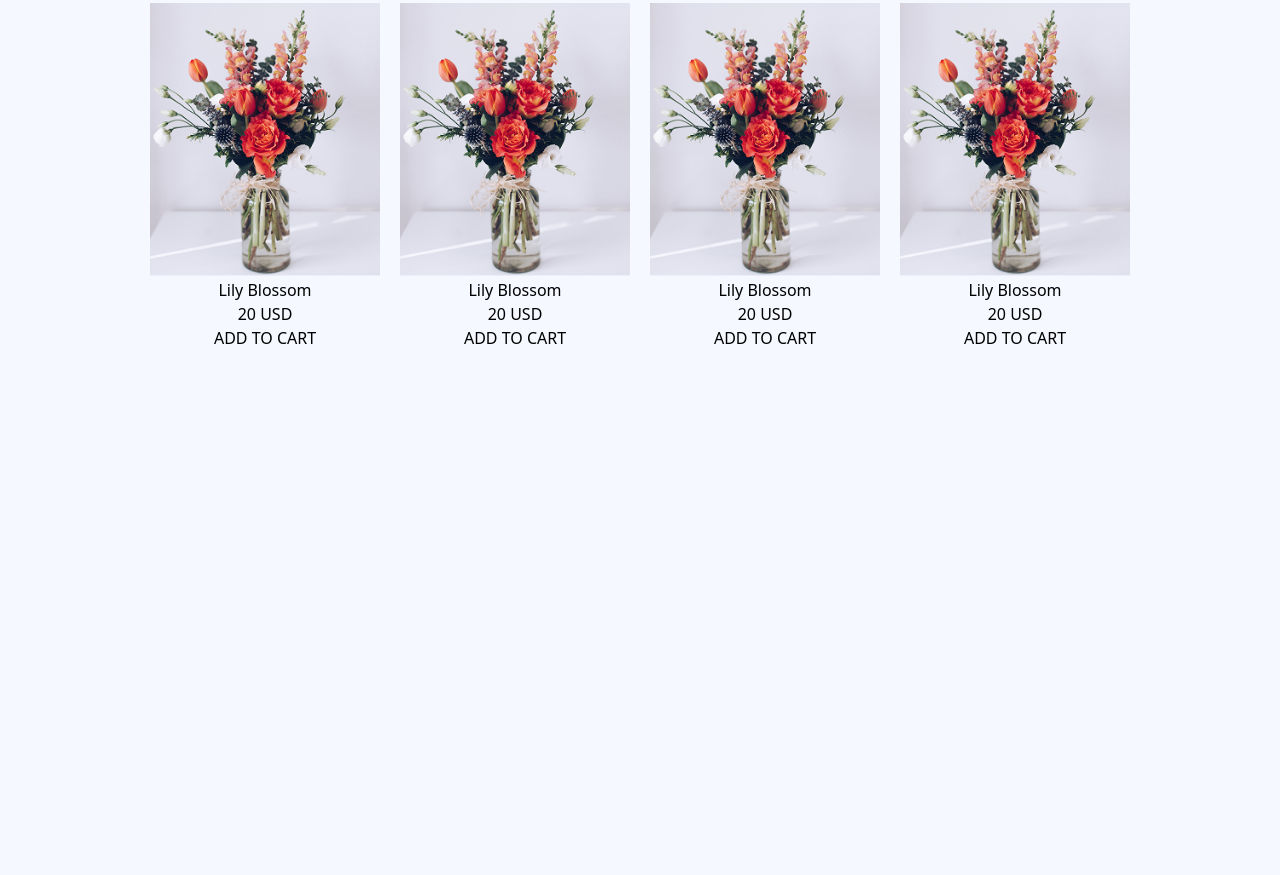
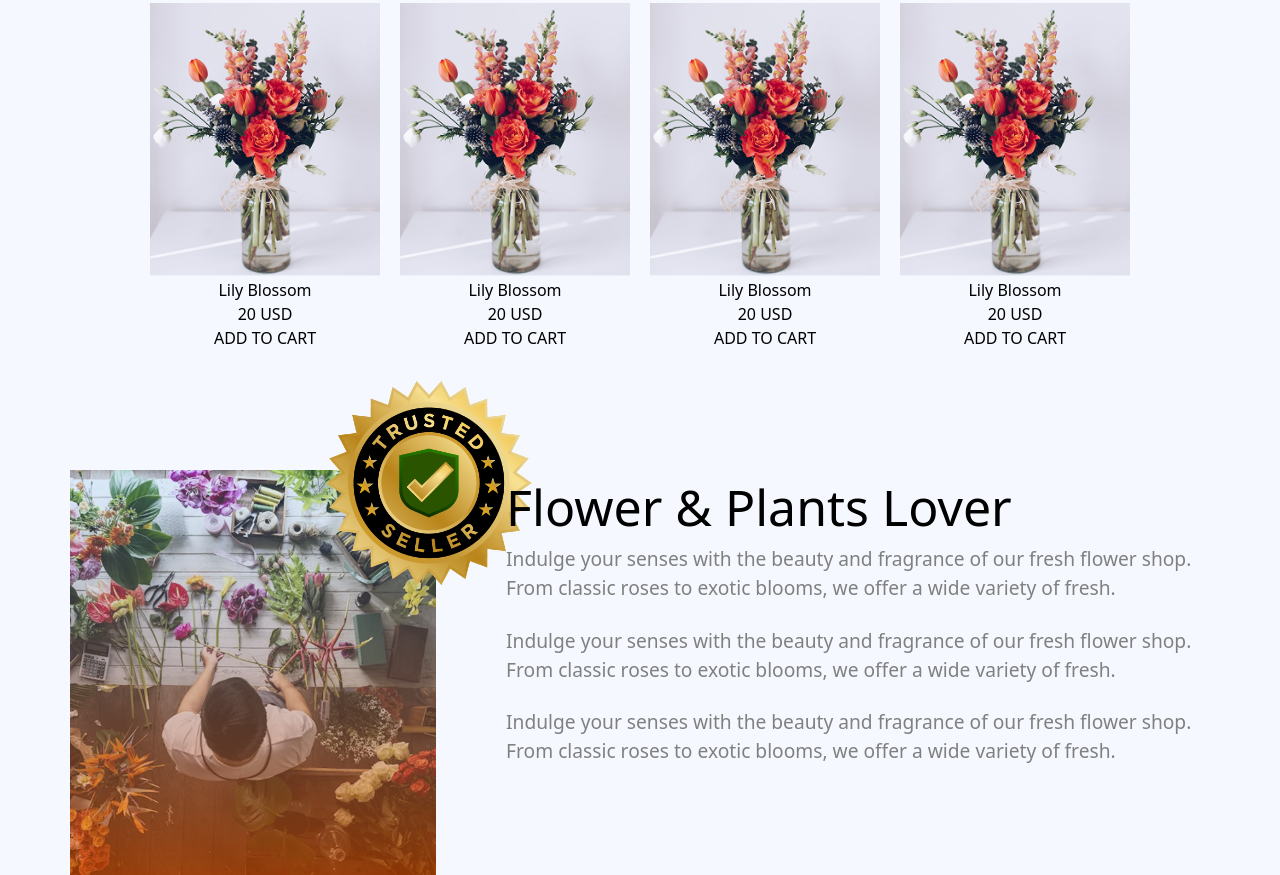
Before and after one commit to MuqtadirChowdhury/assignment2, a plain HTML site: page index.html in a window 1280 px wide. Shown: the part 1318-2193 px from the top of the page. Before the commit the page ends 1668 px from the top, so only its background shows below. Drawn offline with nearby package versions, Linux system fonts and the light colour scheme.

Commit message:
added the badge and banner

```diff
--- a/index.html
+++ b/index.html
@@ -111,6 +111,29 @@
   </div>
  </div>
 </section>
+<section>
+  <div class="plantlover">
+<div class="flex1">
+
+    <img class="picture" src="/assets/flower-store.png" alt="">
+<img class="badge"  src="/assets/trusted-badge.png" alt="">
+</div>
+<div>
+<h1 class="heading-2">Flower & Plants Lover</h1>
+<ul>
+<li class=" fontsize color-gray ">Indulge your senses with the beauty and fragrance of our fresh flower shop. From classic roses to exotic blooms, we offer a wide variety of fresh.</li><br>
+<li class="fontsize color-gray ">Indulge your senses with the beauty and fragrance of our fresh flower shop. From classic roses to exotic blooms, we offer a wide variety of fresh.</li><br>
+<li class="fontsize color-gray ">Indulge your senses with the beauty and fragrance of our fresh flower shop. From classic roses to exotic blooms, we offer a wide variety of fresh.</li>
+
+
+</ul>
+</div>
+</div>
+
+</section>
+<section>
+
+</section>
 
 </main>
 <footer>
--- a/style.css
+++ b/style.css
@@ -11,3 +11,35 @@
     width: 270px;
     height: 322px;
 }
+
+
+.plantlover{
+    margin: 0 auto;
+    display: flex;
+    max-width: 1140px;
+    gap: 70px;
+    margin-top: 120px;
+}
+.flex1{
+    display: flex;
+}
+.badge{
+     margin-top: -130px;
+    margin-left: -150px;
+    width: 286px;
+    height: 286px;
+
+
+}
+
+.heading-2{
+    font-size: 50px;
+
+}
+.fontsize{
+    font-size: 1.2rem;
+}
+.color-gray{
+    color: gray;
+    font-weight: 500;
+}
```
